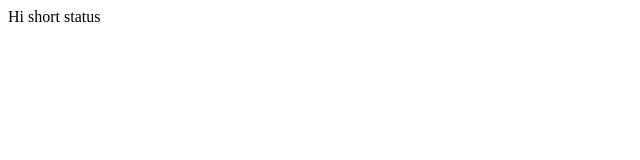
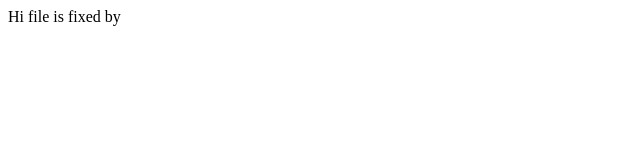
Before and after one commit to sudhagitdevops/sudhagitdevops, a plain HTML site: page index.html in a window 1280 px wide. Shown: the full height of the page, 0-640 px from the left. Drawn offline with Linux system fonts and the light colour scheme.

Commit message:
added extra lines

```diff
--- a/index.html
+++ b/index.html
@@ -1,3 +1,7 @@
 <html>
- Hi short status
- </html>
+    <head>
+        <body>
+            Hi file is fixed by
+        </body>
+    </head>
+  </html>
```
